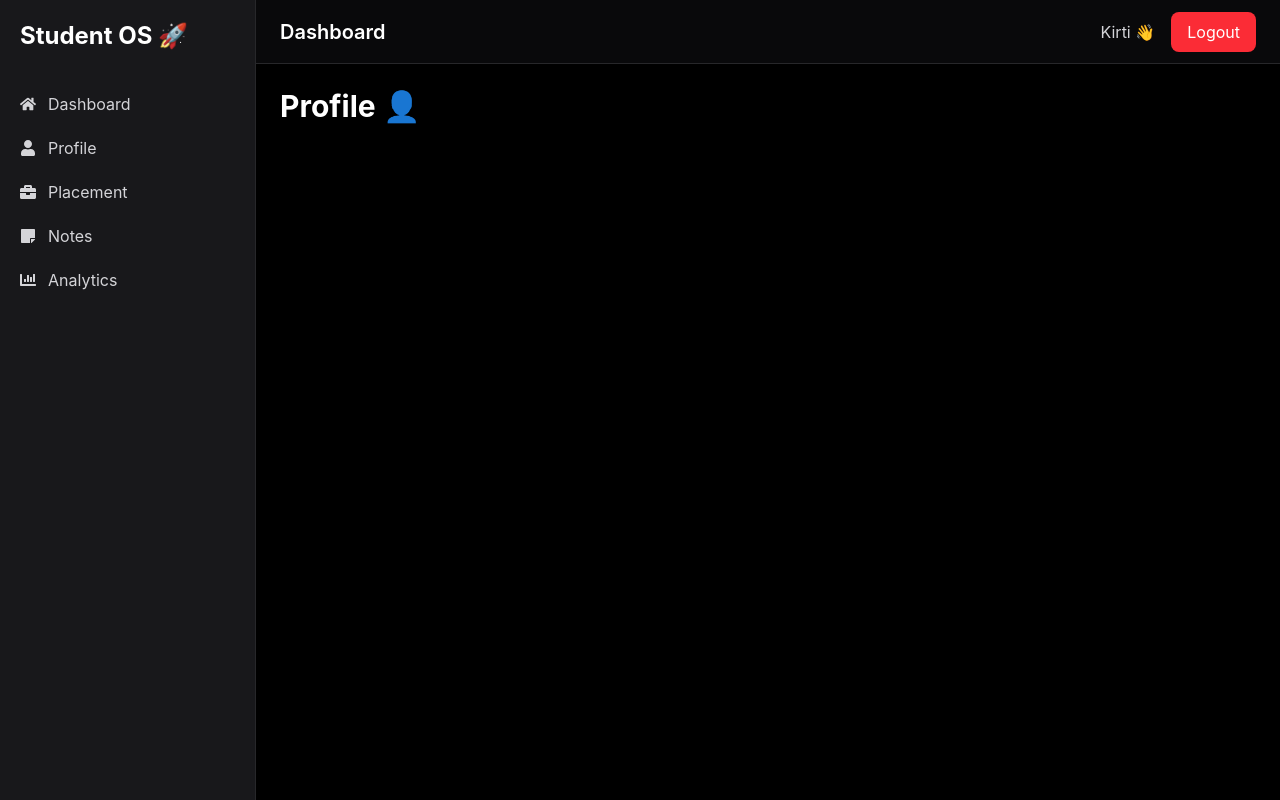
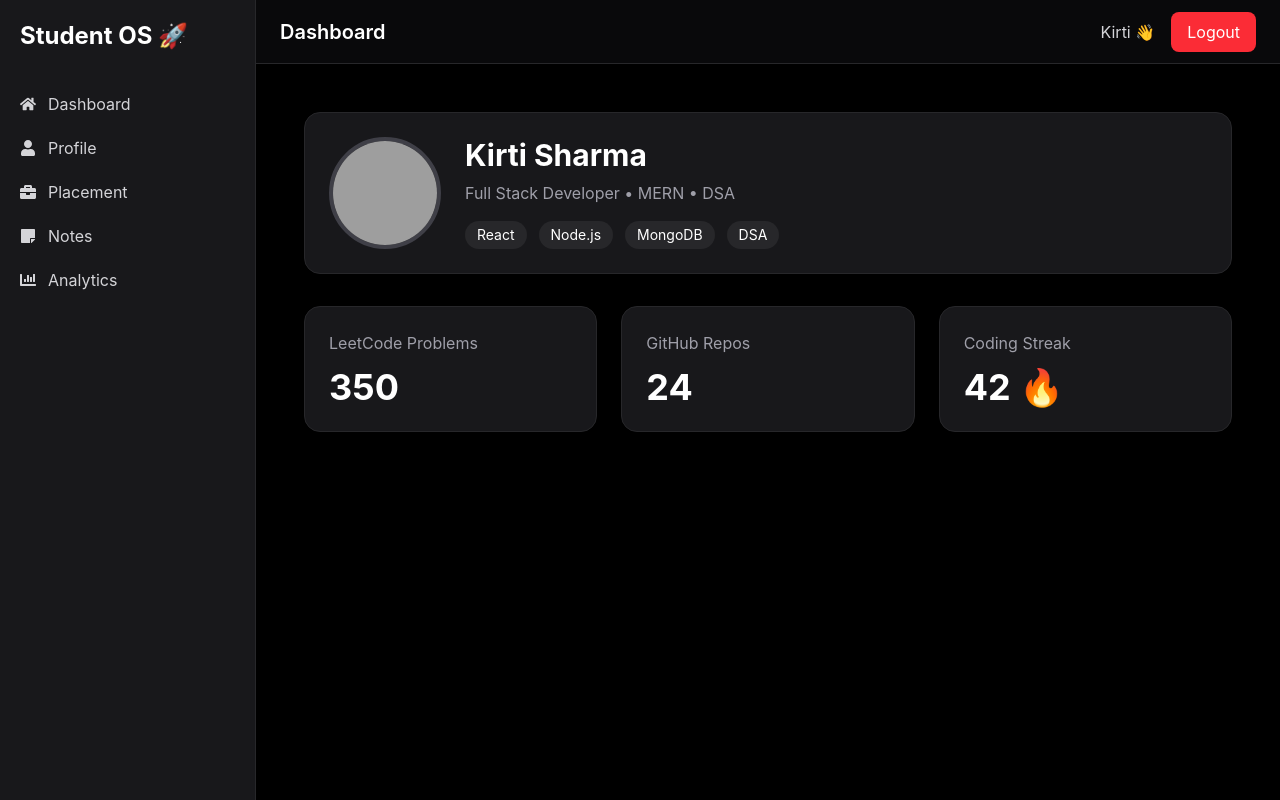
Before and after one commit to Kirti-Sharma11/student-os, a React (Vite) app in the folder frontend/: page /profile in a window 1280 px wide. Built offline with nearby package versions, Linux system fonts and the light colour scheme; sample sign-in values are in the browser's storage; grey boxes are pictures that could not be loaded.

Commit message:
feat: profile page ready

```diff
--- a/frontend/src/App.tsx
+++ b/frontend/src/App.tsx
@@ -13,6 +13,7 @@ import Login from "./pages/Auth/Login";
 import Register from "./pages/Auth/Register";
 
 import ProtectedRoute from "./components/ProtectedRoute";
+
 
 function App() {
   return (
@@ -47,7 +48,7 @@ function App() {
                         </ProtectedRoute>
                   }
                 />
-                    <Route path="/profile" element={<Profile />} />
+                    <Route path="/profile" element={ <ProtectedRoute><Profile /></ProtectedRoute>} />
                     <Route path="/placement" element={<Placement />} />
                     <Route path="/notes" element={<Notes />} />
                     <Route path="/analytics" element={<Analytics />} />
--- a/frontend/src/pages/Profile/Profile.tsx
+++ b/frontend/src/pages/Profile/Profile.tsx
@@ -1,7 +1,74 @@
 const Profile = () => {
   return (
-    <div className="text-white text-3xl font-bold">
-      Profile 👤
+    <div className="p-6 text-white">
+
+      <div className="bg-zinc-900 border border-zinc-800 rounded-2xl p-6">
+
+        <div className="flex items-center gap-6">
+
+          <img
+            src="https://i.pravatar.cc/150"
+            alt="profile"
+            className="w-28 h-28 rounded-full border-4 border-zinc-700"
+          />
+
+          <div>
+
+            <h1 className="text-3xl font-bold">
+              Kirti Sharma
+            </h1>
+
+            <p className="text-zinc-400 mt-2">
+              Full Stack Developer • MERN • DSA
+            </p>
+
+            <div className="flex gap-3 mt-4">
+
+              <span className="bg-zinc-800 px-3 py-1 rounded-full text-sm">
+                React
+              </span>
+
+              <span className="bg-zinc-800 px-3 py-1 rounded-full text-sm">
+                Node.js
+              </span>
+
+              <span className="bg-zinc-800 px-3 py-1 rounded-full text-sm">
+                MongoDB
+              </span>
+
+              <span className="bg-zinc-800 px-3 py-1 rounded-full text-sm">
+                DSA
+              </span>
+
+            </div>
+
+          </div>
+
+        </div>
+
+      </div>
+
+      {/* Stats Cards */}
+
+      <div className="grid grid-cols-1 md:grid-cols-3 gap-6 mt-8">
+
+        <div className="bg-zinc-900 border border-zinc-800 p-6 rounded-2xl">
+          <h2 className="text-zinc-400">LeetCode Problems</h2>
+          <p className="text-4xl font-bold mt-3">350</p>
+        </div>
+
+        <div className="bg-zinc-900 border border-zinc-800 p-6 rounded-2xl">
+          <h2 className="text-zinc-400">GitHub Repos</h2>
+          <p className="text-4xl font-bold mt-3">24</p>
+        </div>
+
+        <div className="bg-zinc-900 border border-zinc-800 p-6 rounded-2xl">
+          <h2 className="text-zinc-400">Coding Streak</h2>
+          <p className="text-4xl font-bold mt-3">42 🔥</p>
+        </div>
+
+      </div>
+
     </div>
   );
 };
```
